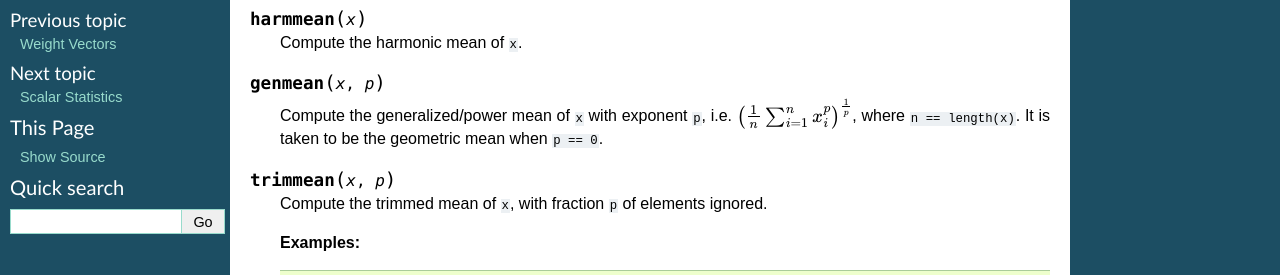
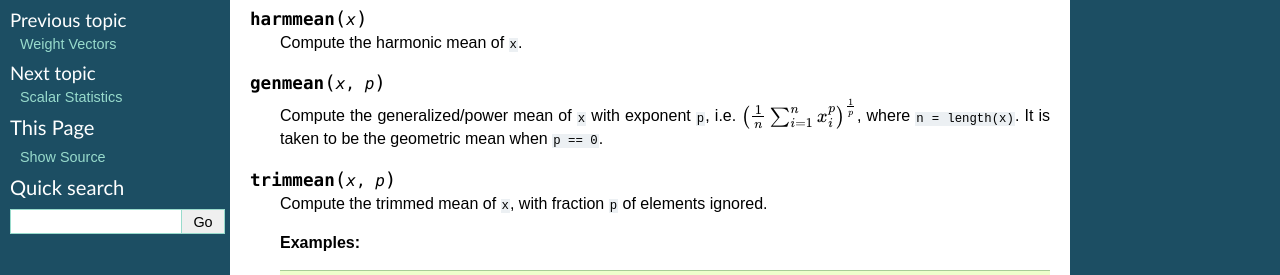
Before and after one commit to JuliaStats/StatsBase.jl, a Sphinx documentation site: the page built from docs/source/means.rst, in a window 1280 px wide. Shown: the part 187-462 px from the top of the page. Built offline with Sphinx 7.4.7, drawn with Linux system fonts in a browser that asks for light colours; formulas are drawn with MathJax 3.

```diff
--- a/docs/source/means.rst
+++ b/docs/source/means.rst
@@ -14,7 +14,7 @@ The package provides functions to compute means of different kinds.
 .. function:: genmean(x, p)
 
   Compute the generalized/power mean of ``x`` with exponent ``p``,
-  i.e. :math:`\left( \frac{1}{n} \sum_{i=1}^n x_i^p \right)^{\frac{1}{p}}`, where ``n == length(x)``.
+  i.e. :math:`\left( \frac{1}{n} \sum_{i=1}^n x_i^p \right)^{\frac{1}{p}}`, where ``n = length(x)``.
   It is taken to be the geometric mean when ``p == 0``.
 
 .. function:: trimmean(x, p)
```
Also changed, not shown: 1 other file.
